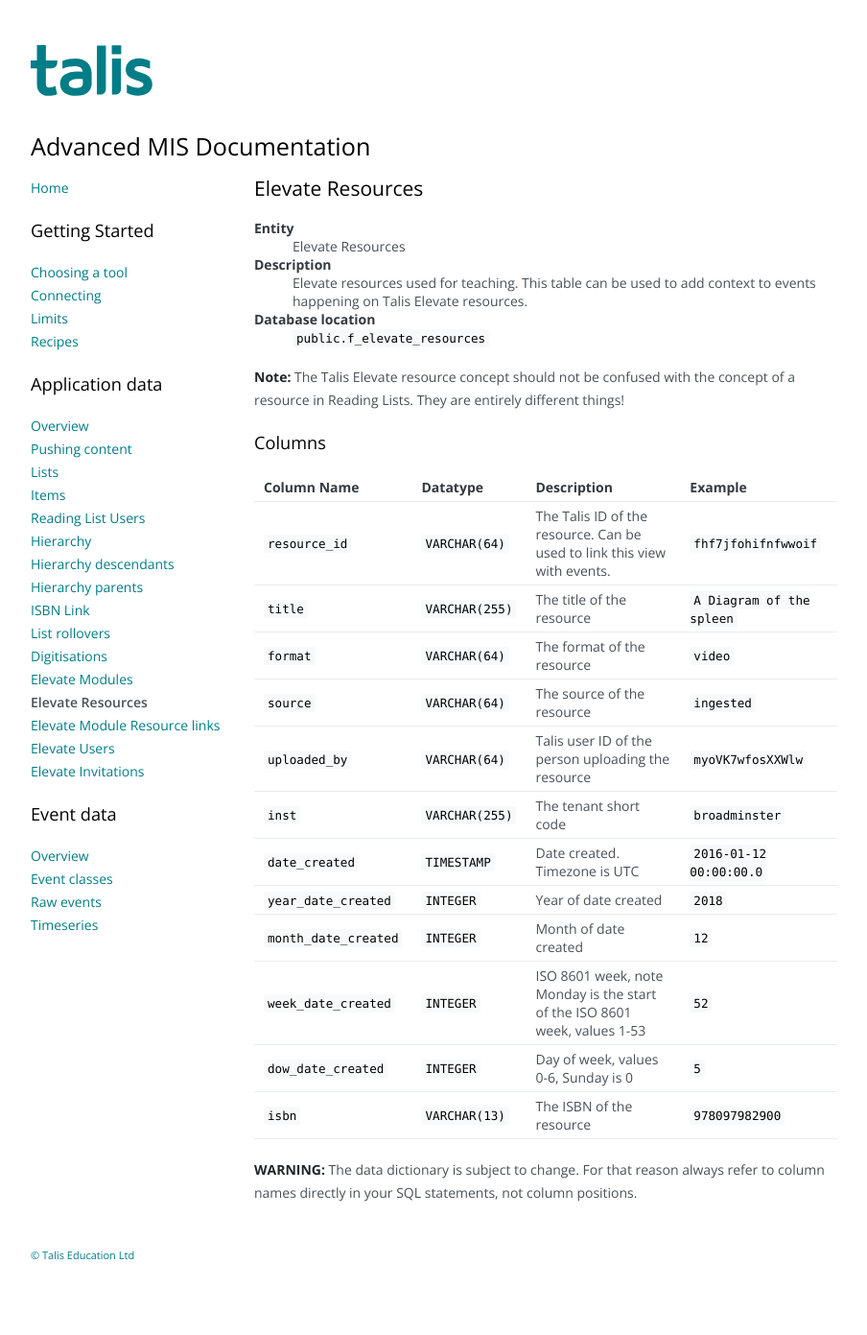
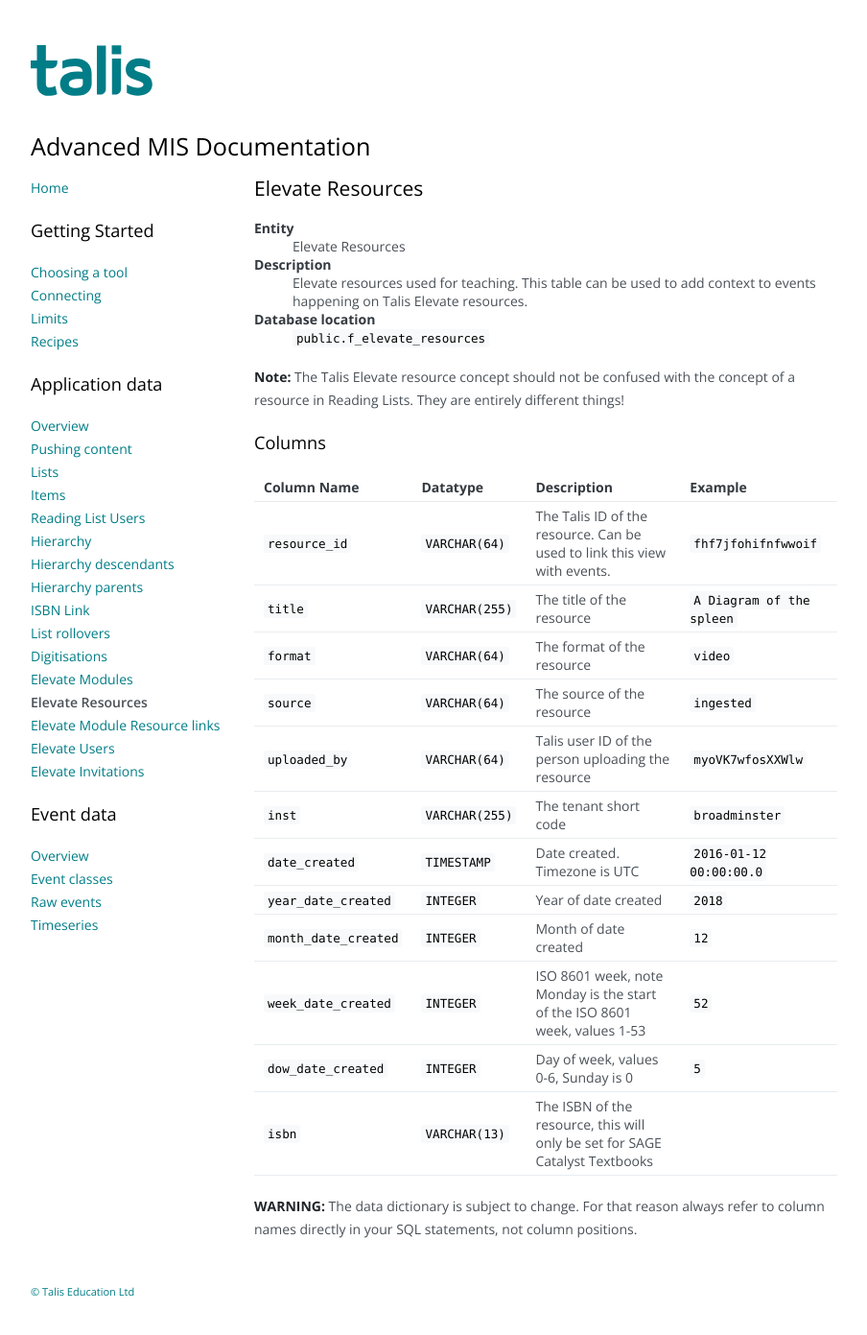
Before and after one commit to techfromsage/advanced-mis, a Jekyll site: the page built from topics/elevate-resources.md, in a window 1280 px wide. Shown: the whole page at 96% size, without its empty margins (142-1046 px from the left). Built offline with Jekyll 4.4.1, drawn with Linux system fonts in a browser that asks for light colours; nearby versions of some CDN libraries; before the commit the page ends 1353 px from its top, so only the background shows below that.

Commit message:
ELE-5788: Update description

```diff
--- a/topics/elevate-resources.md
+++ b/topics/elevate-resources.md
@@ -32,6 +32,6 @@ body_class: elevate-resources
 | `month_date_created` | `INTEGER` | Month of date created | `12` |
 | `week_date_created` | `INTEGER` | ISO 8601 week, note Monday is the start of the ISO 8601 week, values 1-53 | `52` |
 | `dow_date_created` | `INTEGER` | Day of week, values 0-6, Sunday is 0 | `5` |
-| `isbn` | `VARCHAR(13)`  | The ISBN of the resource | `978097982900` |
+| `isbn` | `VARCHAR(13)`  | The ISBN of the resource, this will only be set for SAGE Catalyst Textbooks |
 
 **WARNING:** The data dictionary is subject to change. For that reason always refer to column names directly in your SQL statements, not column positions.
```
